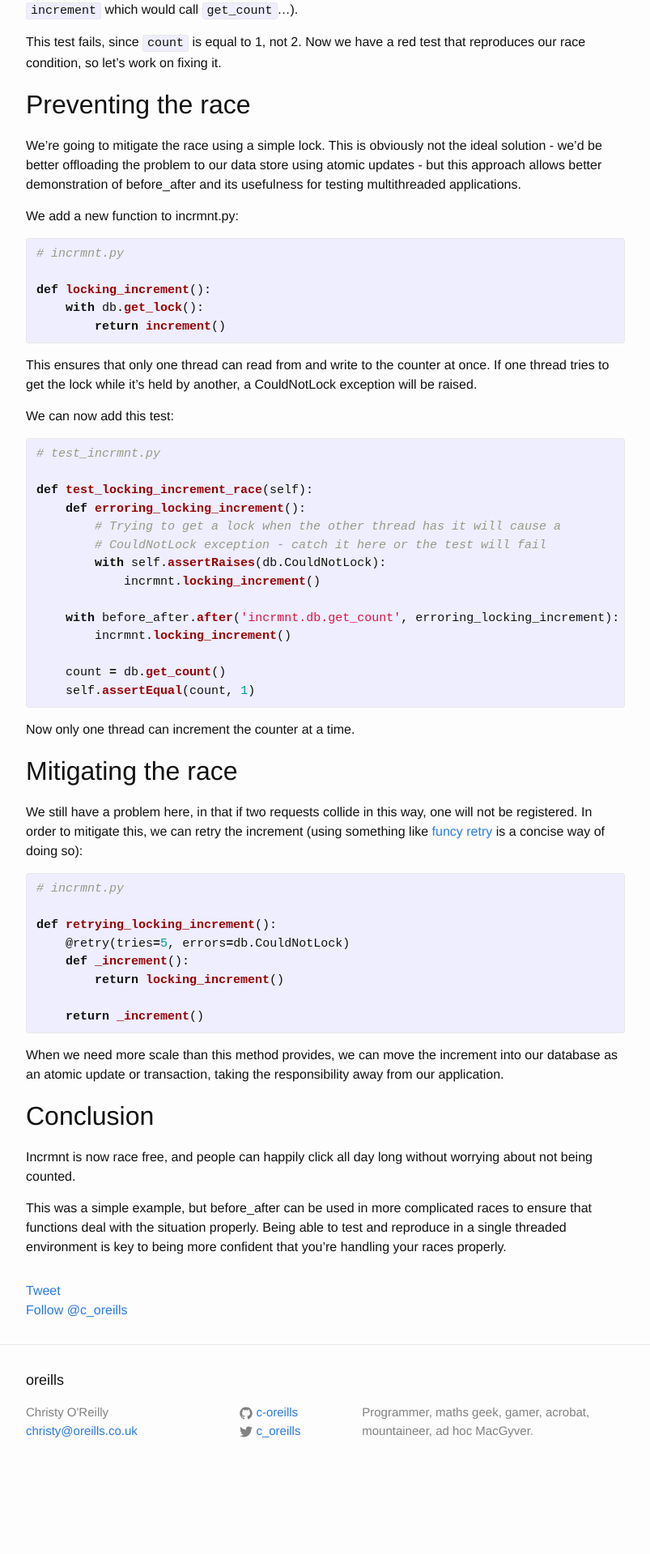
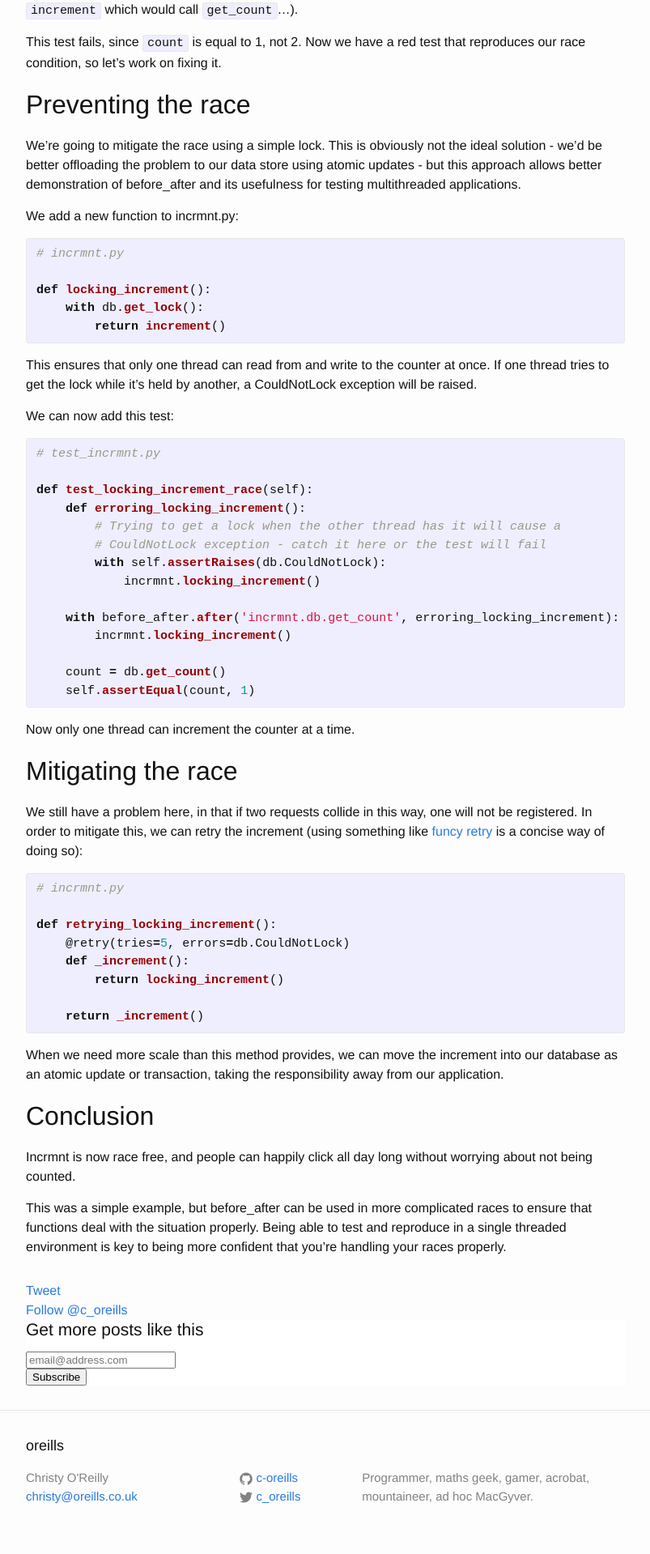
Before and after one commit to c-oreills/c-oreills-staging, a Jekyll site: the page built from _posts/2015-03-01-testing-race-conditions-in-python.md, in a window 1280 px wide. Shown: the part 3007-4926 px from the top of the page at 81% size, without its empty margins (238-1041 px from the left). Built offline with Jekyll 4.4.1, drawn with Linux system fonts in a browser that asks for light colours; comment, search, counter and statistics services are not loaded; before the commit the page ends 4845 px from its top, so only the background shows below that.

Commit message:
Add Subscribe block

```diff
--- /dev/null
+++ b/_includes/subscribe.html
@@ -0,0 +1,25 @@
+<!-- Begin MailChimp Signup Form -->
+<link href="//cdn-images.mailchimp.com/embedcode/classic-081711.css" rel="stylesheet" type="text/css">
+<style type="text/css">
+    #mc_embed_signup{background:#fff; clear:left; font:14px Helvetica,Arial,sans-serif; }
+    /* Add your own MailChimp form style overrides in your site stylesheet or in this style block.
+       We recommend moving this block and the preceding CSS link to the HEAD of your HTML file. */
+</style>
+<div id="mc_embed_signup">
+<form action="//oreills.us10.list-manage.com/subscribe/post?u=4e2b5d7154bae34468b5b4e7a&amp;id=d4b3cfc908" method="post" id="mc-embedded-subscribe-form" name="mc-embedded-subscribe-form" class="validate" target="_blank" novalidate>
+    <div id="mc_embed_signup_scroll">
+    <h2>Get more posts like this</h2>
+<div class="mc-field-group">
+    <input type="email" value="" name="EMAIL" class="required email" id="mce-EMAIL" placeholder="email@address.com">
+</div>
+    <div id="mce-responses" class="clear">
+        <div class="response" id="mce-error-response" style="display:none"></div>
+        <div class="response" id="mce-success-response" style="display:none"></div>
+    </div>    <!-- real people should not fill this in and expect good things - do not remove this or risk form bot signups-->
+    <div style="position: absolute; left: -5000px;"><input type="text" name="b_4e2b5d7154bae34468b5b4e7a_d4b3cfc908" tabindex="-1" value=""></div>
+    <div class="clear"><input type="submit" value="Subscribe" name="subscribe" id="mc-embedded-subscribe" class="button"></div>
+    </div>
+</form>
+</div>
+<script type='text/javascript' src='//s3.amazonaws.com/downloads.mailchimp.com/js/mc-validate.js'></script><script type='text/javascript'>(function($) {window.fnames = new Array(); window.ftypes = new Array();fnames[0]='EMAIL';ftypes[0]='email';fnames[1]='FNAME';ftypes[1]='text';fnames[2]='LNAME';ftypes[2]='text';}(jQuery));var $mcj = jQuery.noConflict(true);</script>
+<!--End mc_embed_signup-->
--- a/_layouts/post.html
+++ b/_layouts/post.html
@@ -13,5 +13,6 @@
   </article>
 
   {% include social_links.html %}
+  {% include subscribe.html %}
 
 </div>
```
